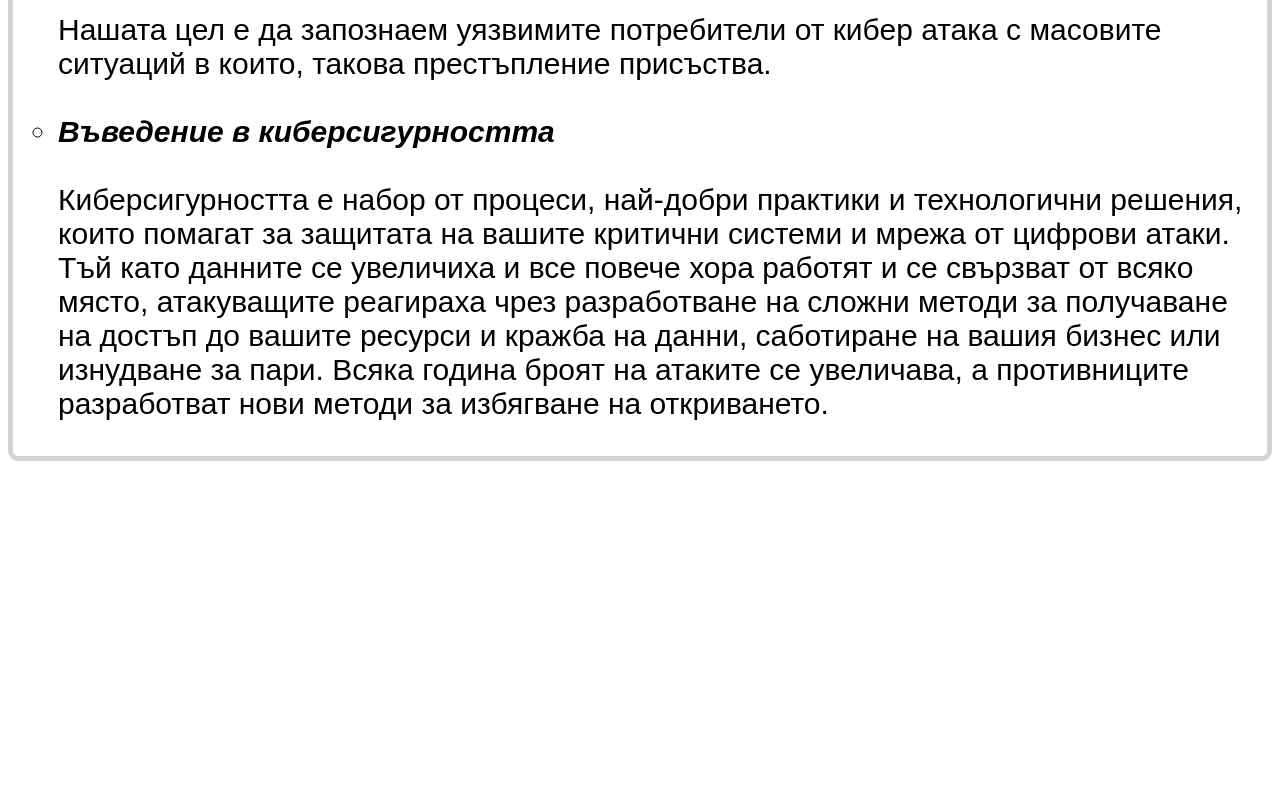
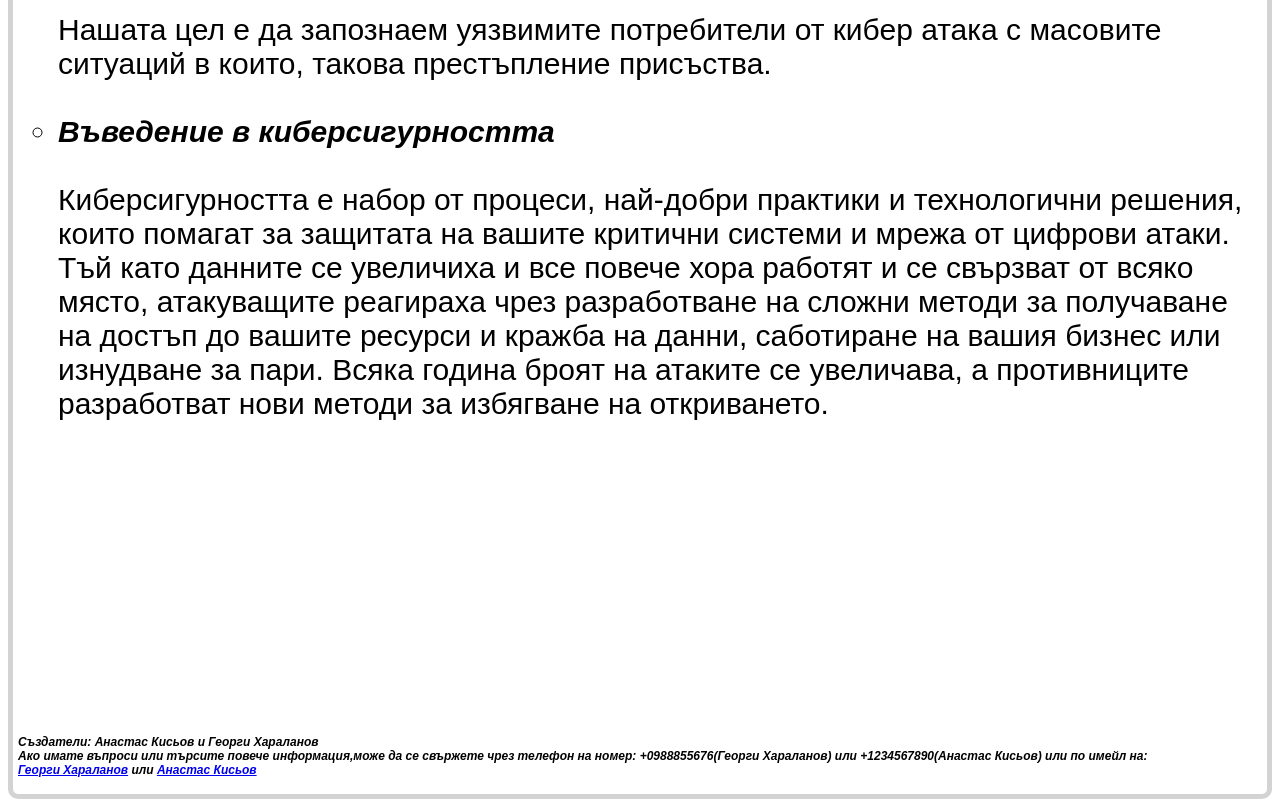
Before and after one commit to makeista-school/AGsecurity, a plain HTML site: page our_mission.html in a window 1280 px wide. Shown: the part 264-1071 px from the top of the page. Before the commit the page ends 800 px from the top, so only its background shows below. Drawn offline with Linux system fonts and the light colour scheme.

Commit message:
ADDED CONTACTS TO ALL PAGES

```diff
--- a/our_mission.html
+++ b/our_mission.html
@@ -22,8 +22,10 @@
 </div><br>
 <div class="p"><ul type="circle"><li><i><b>Цел</b></i></li><br>Нашата цел е да запознаем уязвимите потрeбители от кибер атака с масовите ситуаций в които, такова престъпление присъства.
     <br><br><li><b><i>Въведение в киберсигурността</i></b></li><br>Киберсигурността е набор от процеси, най-добри практики и технологични решения, които помагат за защитата на вашите критични системи и мрежа от цифрови атаки. Тъй като данните се увеличиха и все повече хора работят и се свързват от всяко място, атакуващите реагираха чрез разработване на сложни методи за получаване на достъп до вашите ресурси и кражба на данни, саботиране на вашия бизнес или изнудване за пари. Всяка година броят на атаките се увеличава, а противниците разработват нови методи за избягване на откриването. </ul></p>
-
-
+    <br><br><br><br><br><br><br><br>
+    <p class="contacts"><i><b>Създатели: Анастас Кисьов и Георги Хараланов <br>
+    Ако имате въпроси или търсите повече информация,може да се свържете чрез телефон на номер: +0988855676(Георги Хараланов) или +1234567890(Анастас Кисьов) или по имейл на: <br> <a href="mailto: georgiharalanov8e@schoolmaths.eu">Георги Хараланов</a> или <a href="mailto: anastaskisiov8e@schoolmaths.eu">Анастас Кисьов</a>
+    </b></i></p>
 </div>
 </body>
 </html>
--- a/style.css
+++ b/style.css
@@ -99,3 +99,8 @@ body{
       padding: 1rem 2rem;
     }
   }
+  .contacts{
+    font-family: Arial, Helvetica, sans-serif;
+    font-size: 12px;
+    text-emphasis-color: rgb(167, 167, 167);
+  }
```
Also changed, not shown: cyberstealing.html (+4 -1 lines), index.html (+4 -1 lines), phishing_example.html (+4 -0 lines).
